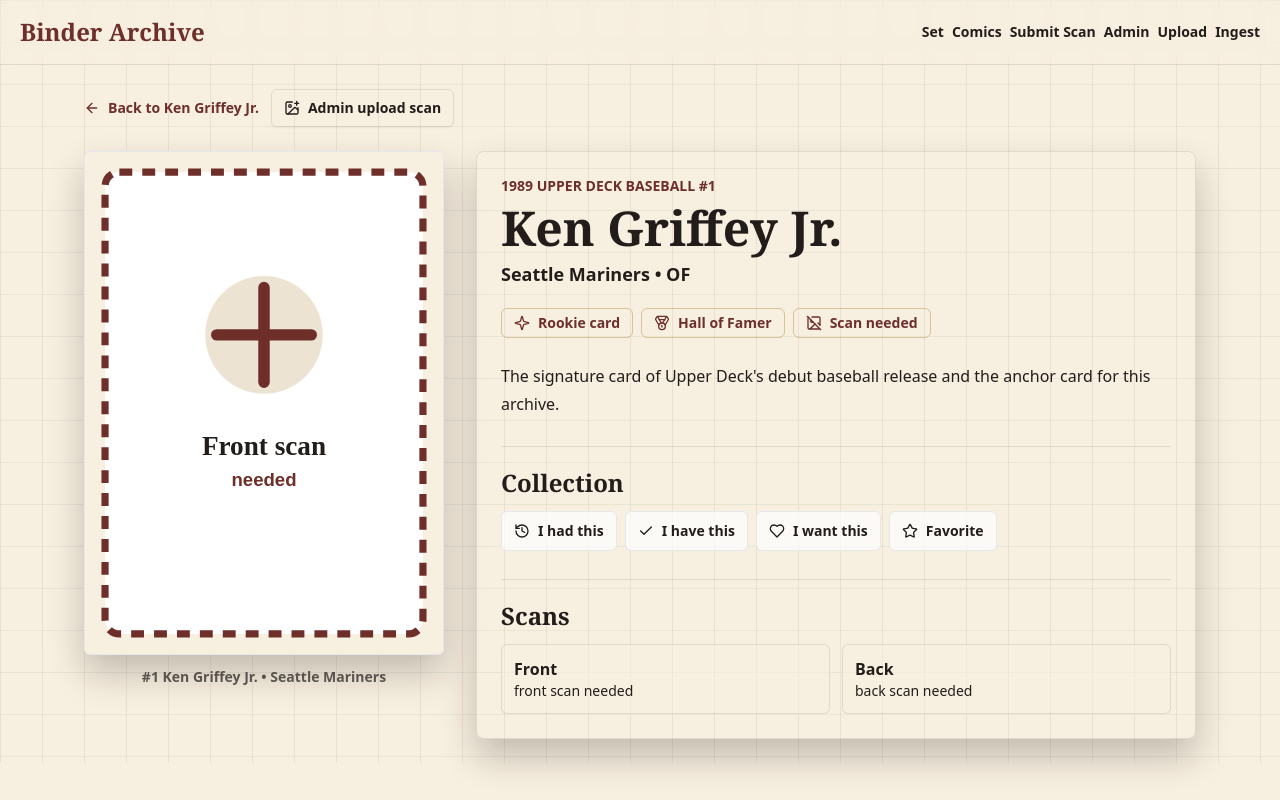
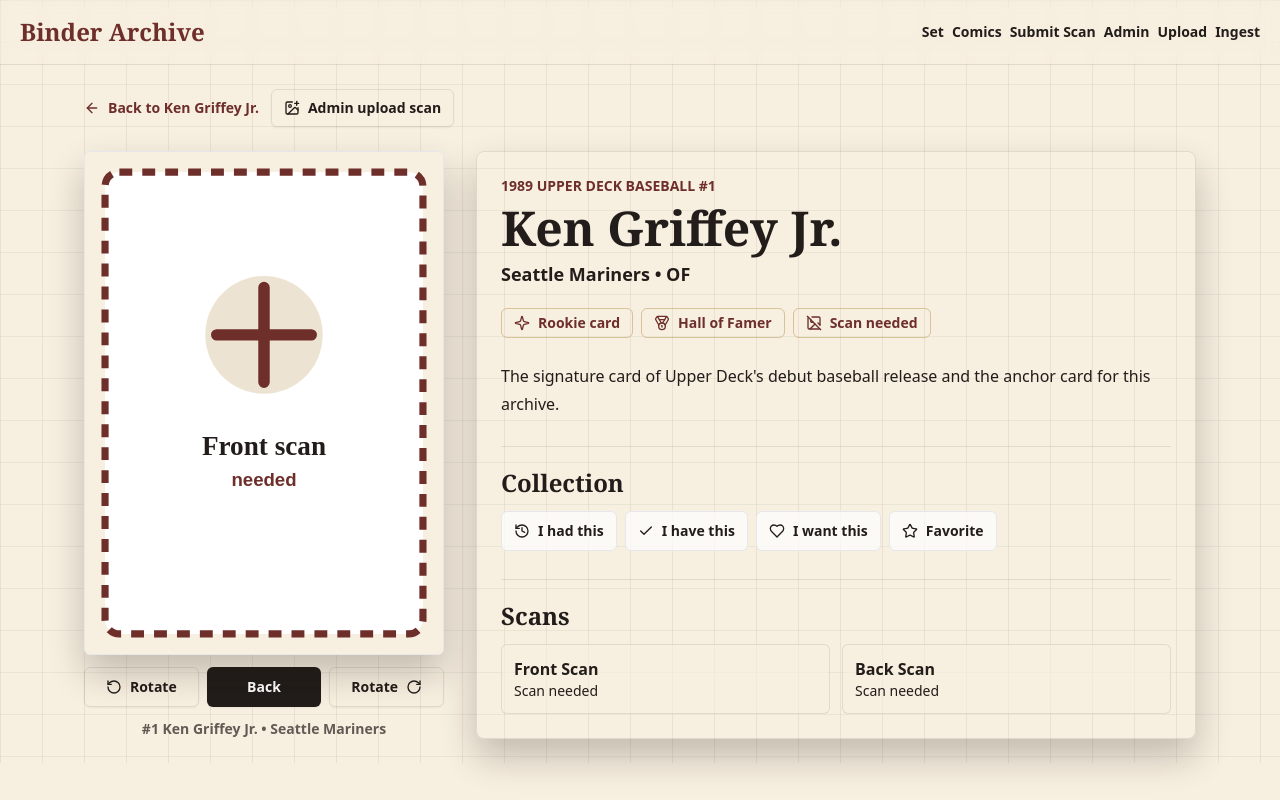
Before and after one commit to nipez/digital-card-binder, a Next.js app: page /cards/1-ken-griffey-jr in a window 1280 px wide. Built offline with nearby package versions, Linux system fonts and the light colour scheme; no server answers; the database is empty.

Commit message:
Clean public scan labels and add card rotation controls

```diff
--- a/src/app/players/[playerSlug]/page.tsx
+++ b/src/app/players/[playerSlug]/page.tsx
@@ -185,6 +185,7 @@
 function PlayerCardTile({ card }: { card: Card }) {
   const front = card.images.find((image) => image.side === "front");
   const back = card.images.find((image) => image.side === "back");
+  const missingCount = [front, back].filter((image) => !image || image.status === "missing").length;
 
   return (
     <Link href={`/cards/${card.cardSlug}`} className="group rounded-lg border border-archive-ink/10 bg-white/58 p-3 shadow-sm transition hover:-translate-y-0.5 hover:shadow-card">
@@ -201,13 +202,9 @@
           {card.team} • {card.position}
         </p>
       </div>
-      <div className="mt-3 grid grid-cols-2 gap-2 text-xs font-bold uppercase">
-        <span className={`rounded-md px-2 py-1 ${front?.status === "missing" ? "bg-archive-oxblood/10 text-archive-oxblood" : "bg-archive-field/10 text-archive-field"}`}>
-          Front {front?.status ?? "missing"}
-        </span>
-        <span className={`rounded-md px-2 py-1 ${back?.status === "missing" ? "bg-archive-oxblood/10 text-archive-oxblood" : "bg-archive-field/10 text-archive-field"}`}>
-          Back {back?.status ?? "missing"}
-        </span>
+      <div className="mt-3 flex items-center justify-between gap-3 text-xs font-black uppercase">
+        <span className={missingCount > 0 ? "text-archive-oxblood" : "text-archive-field"}>{missingCount > 0 ? `${missingCount} scan${missingCount === 1 ? "" : "s"} needed` : "Complete scans"}</span>
+        <span className="text-archive-oxblood/76 transition group-hover:text-archive-oxblood">View card</span>
       </div>
     </Link>
   );
--- a/src/components/CardDetailModal.tsx
+++ b/src/components/CardDetailModal.tsx
@@ -60,8 +60,8 @@
             <div className="grid gap-3 sm:grid-cols-2">
               {card.images.map((image) => (
                 <div key={image.side} className="rounded-md border border-archive-ink/10 bg-archive-paper/60 p-3">
-                  <p className="font-bold capitalize">{image.side}</p>
-                  <p className="text-sm text-archive-ink/62">{image.status === "missing" ? `${image.side} scan needed` : "Approved scan available"}</p>
+                  <p className="font-bold capitalize">{image.side} scan</p>
+                  <p className="text-sm text-archive-ink/62">{image.status === "missing" ? "Scan needed" : "Available"}</p>
                 </div>
               ))}
             </div>
--- a/src/components/FlipCard.tsx
+++ b/src/components/FlipCard.tsx
@@ -1,7 +1,7 @@
 "use client";
 
 import Image from "next/image";
-import { RotateCcw } from "lucide-react";
+import { RotateCcw, RotateCw } from "lucide-react";
 import type { Card } from "@/types/binder";
 import { useState } from "react";
 
@@ -19,16 +19,14 @@
   showOverlay?: boolean;
 }) {
   const [flipped, setFlipped] = useState(false);
+  const [rotation, setRotation] = useState(0);
   const front = card.images.find((image) => image.side === "front");
   const back = card.images.find((image) => image.side === "back");
+  const isFlipped = interactive ? flipped : forceFlipped;
+  const rotationDegrees = interactive ? rotation * 90 : 0;
   const content = (
     <>
-      {interactive ? (
-        <span className="absolute right-3 top-3 z-20 rounded-md bg-archive-ink/70 p-2 text-white opacity-0 transition group-hover:opacity-100">
-          <RotateCcw className="h-4 w-4" />
-        </span>
-      ) : null}
-      <span className="flip-card-inner relative block aspect-[2.5/3.5] w-full">
+      <span className="flip-card-inner relative block aspect-[2.5/3.5] w-full" style={{ transform: `rotateY(${isFlipped ? 180 : 0}deg) rotateZ(${rotationDegrees}deg)` }}>
         <CardFace card={card} imageUrl={front?.imageUrl ?? null} label="Front scan needed" large={large} showOverlay={showOverlay} />
         <CardFace card={card} imageUrl={back?.imageUrl ?? null} label="Back scan needed" back large={large} showOverlay={showOverlay} />
       </span>
@@ -37,22 +35,45 @@
 
   if (!interactive) {
     return (
-      <span data-flipped={forceFlipped} className="flip-card group relative block w-full text-left">
+      <span className="flip-card group relative block w-full text-left">
         {content}
       </span>
     );
   }
 
   return (
-    <button
-      type="button"
-      data-flipped={flipped}
-      onClick={() => setFlipped((value) => !value)}
-      className="flip-card group relative block w-full text-left"
-      aria-label={`Flip ${card.playerName} card`}
-    >
-      {content}
-    </button>
+    <span className="block">
+      <button type="button" onClick={() => setFlipped((value) => !value)} className="flip-card group relative block w-full text-left" aria-label={`Flip ${card.playerName} card`}>
+        {content}
+      </button>
+      <span className="mt-3 grid grid-cols-3 gap-2 text-sm font-bold">
+        <button
+          type="button"
+          onClick={() => setRotation((value) => value - 1)}
+          className="inline-flex h-10 items-center justify-center gap-2 rounded-md border border-archive-ink/10 bg-white/72 text-archive-ink shadow-sm transition hover:text-archive-oxblood"
+          aria-label={`Rotate ${card.playerName} card left`}
+        >
+          <RotateCcw className="h-4 w-4" />
+          Rotate
+        </button>
+        <button
+          type="button"
+          onClick={() => setFlipped((value) => !value)}
+          className="inline-flex h-10 items-center justify-center rounded-md bg-archive-ink px-3 text-white shadow-sm transition hover:bg-archive-oxblood"
+        >
+          {flipped ? "Front" : "Back"}
+        </button>
+        <button
+          type="button"
+          onClick={() => setRotation((value) => value + 1)}
+          className="inline-flex h-10 items-center justify-center gap-2 rounded-md border border-archive-ink/10 bg-white/72 text-archive-ink shadow-sm transition hover:text-archive-oxblood"
+          aria-label={`Rotate ${card.playerName} card right`}
+        >
+          Rotate
+          <RotateCw className="h-4 w-4" />
+        </button>
+      </span>
+    </span>
   );
 }
 
@@ -76,7 +97,7 @@
       className={`flip-card-face ${back ? "flip-card-back absolute inset-0" : "absolute inset-0"} overflow-hidden rounded-md border border-archive-ink/14 bg-archive-paper shadow-card`}
     >
       {imageUrl ? (
-        <Image src={imageUrl} alt={`${card.playerName} ${back ? "back" : "front"}`} fill className="object-cover" sizes={large ? "420px" : "210px"} />
+        <Image src={imageUrl} alt={`${card.playerName} ${back ? "back" : "front"}`} fill className="object-contain" sizes={large ? "420px" : "210px"} />
       ) : (
         <span className="grid h-full place-items-center bg-white/58 p-4 text-center font-bold text-archive-ink/60">{label}</span>
       )}
```
